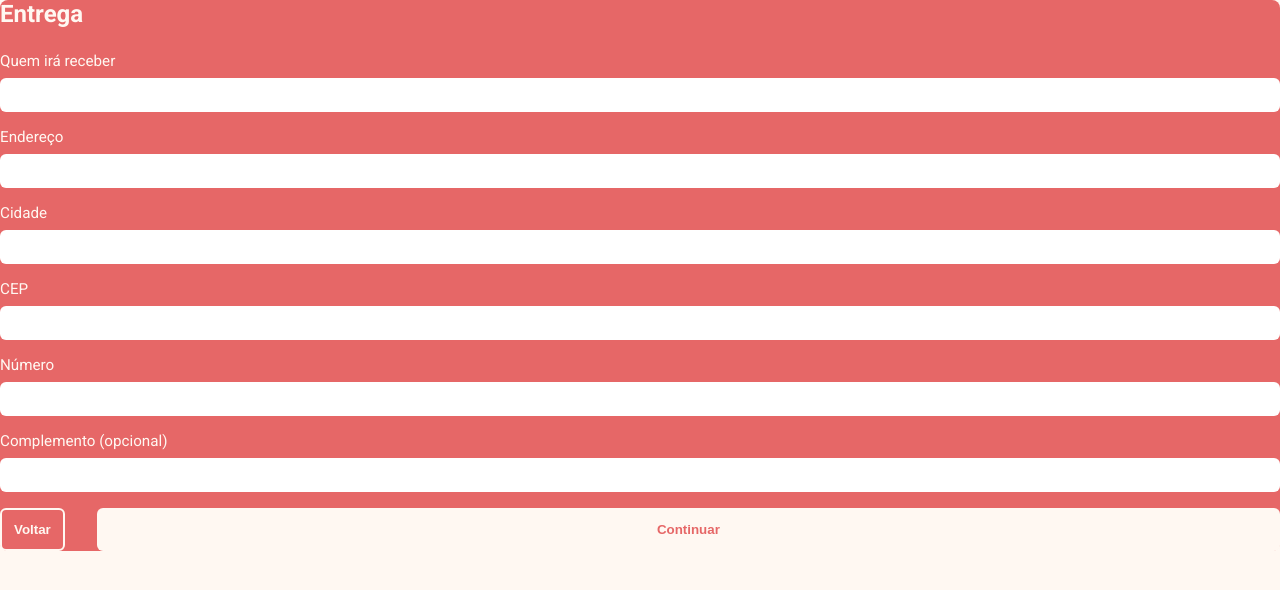
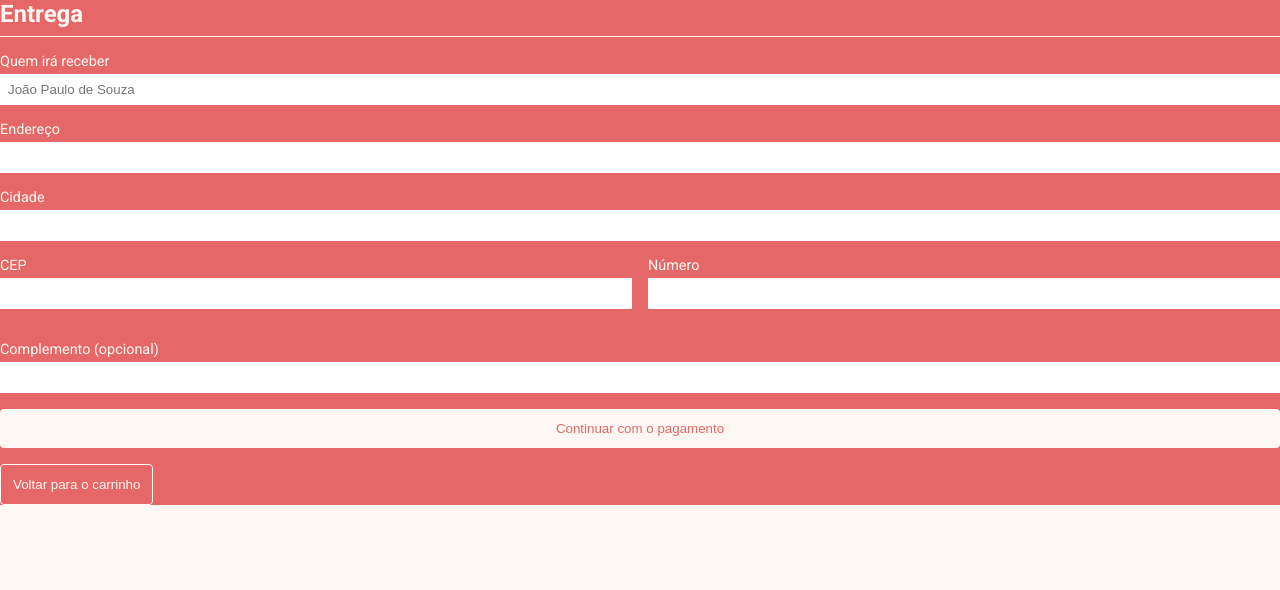
Before and after one commit to lh5818181/Exercicio_Efood, a React (Create React App) app: page /checkout/delivery in a window 1280 px wide. Shown: the top 590 px of the page. Built offline with nearby package versions, Linux system fonts and the light colour scheme.

Commit message:
ajustando checkout

```diff
--- a/src/components/CartSidebar/styles.ts
+++ b/src/components/CartSidebar/styles.ts
@@ -13,7 +13,7 @@ export const Overlay = styled.div`
 export const Sidebar = styled.div`
   width: 360px;
   height: 100% ;
-  padding: 40px 8px 0px 8px;
+  padding: 32px 8px 0px 8px;
   background: ${Cores.vermelhoClaro};
   color: ${Cores.bege};
   position: sticky;
--- a/src/features/checkout/CheckoutRoutes.tsx
+++ b/src/features/checkout/CheckoutRoutes.tsx
@@ -1,26 +1,50 @@
-import { Routes, Route, Navigate } from 'react-router-dom'
+// src/features/checkout/CheckoutRoutes.tsx
+import React from 'react'
+import { Routes, Route, Navigate, useNavigate } from 'react-router-dom'
+import { useCheckout } from './CheckoutContext'
 import DeliveryForm from './components/DeliveryForm'
 import PaymentForm from './components/PaymentForm'
 import ConfirmationScreen from './components/ConfirmationScreen'
 import { DeliveryData, PaymentData } from './types'
 
 export default function CheckoutRoutes() {
+  const { setDeliveryData, setPaymentData } = useCheckout()
+  const navigate = useNavigate()
+
   return (
     <Routes>
       <Route path="/" element={<Navigate to="delivery" replace />} />
-      <Route path="delivery" element={<DeliveryForm onNext={function (data: DeliveryData): void {
-        throw new Error('Function not implemented.')
-      } } onBack={function (): void {
-        throw new Error('Function not implemented.')
-      } } />} />
-      <Route path="payment" element={<PaymentForm onNext={function (data: PaymentData): void {
-        throw new Error('Function not implemented.')
-      } } onBack={function (): void {
-        throw new Error('Function not implemented.')
-      } } />} />
-      <Route path="confirmation" element={<ConfirmationScreen onReset={function (): void {
-        throw new Error('Function not implemented.')
-      } } />} />
+
+      <Route
+        path="delivery"
+        element={
+          <DeliveryForm
+            onNext={(data: DeliveryData) => {
+              setDeliveryData(data)
+              navigate('/checkout/payment')
+            }}
+            onBack={() => navigate(-1)}
+          />
+        }
+      />
+
+      <Route
+        path="payment"
+        element={
+          <PaymentForm
+            onNext={(data: PaymentData) => {
+              setPaymentData(data)
+              navigate('/checkout/confirmation')
+            }}
+            onBack={() => navigate('/checkout/delivery')}
+          />
+        }
+      />
+
+      <Route
+        path="confirmation"
+        element={<ConfirmationScreen />}
+      />
     </Routes>
   )
 }
--- a/src/features/checkout/components/DeliveryForm.tsx
+++ b/src/features/checkout/components/DeliveryForm.tsx
@@ -1,3 +1,4 @@
+// src/features/checkout/components/DeliveryForm.tsx
 import React, { useState } from 'react'
 import { DeliveryData } from '../types'
 import * as S from '../styles'
@@ -31,36 +32,79 @@ const DeliveryForm: React.FC<Props> = ({ onNext, onBack }) => {
     <S.Form onSubmit={handleSubmit}>
       <S.Title>Entrega</S.Title>
 
-      {(
-        [
-          ['name', 'Quem irá receber'],
-          ['address', 'Endereço'],
-          ['city', 'Cidade'],
-          ['cep', 'CEP'],
-          ['number', 'Número'],
-          ['complement', 'Complemento (opcional)'],
-        ] as [keyof DeliveryData, string][]
-      ).map(([field, label]) => (
-        <S.Field key={field}>
-          <S.Label>{label}</S.Label>
+      <S.Field>
+        <S.Label>Quem irá receber</S.Label>
+        <S.Input
+          type="text"
+          name="name"
+          value={form.name}
+          onChange={handleChange}
+          placeholder="João Paulo de Souza"
+          required
+        />
+      </S.Field>
+
+      <S.Field>
+        <S.Label>Endereço</S.Label>
+        <S.Input
+          type="text"
+          name="address"
+          value={form.address}
+          onChange={handleChange}
+          required
+        />
+      </S.Field>
+
+      <S.Field>
+        <S.Label>Cidade</S.Label>
+        <S.Input
+          type="text"
+          name="city"
+          value={form.city}
+          onChange={handleChange}
+          required
+        />
+      </S.Field>
+
+      <S.Row>
+        <S.Field style={{ flex: 1 }}>
+          <S.Label>CEP</S.Label>
           <S.Input
             type="text"
-            name={field}
-            value={form[field] || ''}
+            name="cep"
+            value={form.cep}
             onChange={handleChange}
-            required={field !== 'complement'}
+            required
           />
         </S.Field>
-      ))}
+        <S.Field style={{ flex: 1, marginLeft: '1rem' }}>
+          <S.Label>Número</S.Label>
+          <S.Input
+            type="text"
+            name="number"
+            value={form.number}
+            onChange={handleChange}
+            required
+          />
+        </S.Field>
+      </S.Row>
 
-      <S.Flex>
-        <S.Button type="button" onClick={onBack}>
-          Voltar
-        </S.Button>
-        <S.Button full type="submit">
-          Continuar
-        </S.Button>
-      </S.Flex>
+      <S.Field>
+        <S.Label>Complemento (opcional)</S.Label>
+        <S.Input
+          type="text"
+          name="complement"
+          value={form.complement}
+          onChange={handleChange}
+        />
+      </S.Field>
+
+      <S.Button full type="submit">
+        Continuar com o pagamento
+      </S.Button>
+      <S.Button type="button" onClick={onBack}>
+        Voltar para o carrinho
+      </S.Button>
     </S.Form>
   )
 }
--- a/src/features/checkout/components/PaymentForm.tsx
+++ b/src/features/checkout/components/PaymentForm.tsx
@@ -1,5 +1,5 @@
+// src/features/checkout/components/PaymentForm.tsx
 import React, { useState, useEffect } from 'react'
-import { useNavigate } from 'react-router-dom'
 import { useCheckout } from '../CheckoutContext'
 import { PaymentData } from '../types'
 import * as S from '../styles'
@@ -10,6 +10,7 @@ interface Props {
 }
 
 const PaymentForm: React.FC<Props> = ({ onNext, onBack }) => {
+  const { deliveryData } = useCheckout()
   const [form, setForm] = useState<PaymentData>({
     nameOnCard: '',
     cardNumber: '',
@@ -17,13 +18,13 @@ const PaymentForm: React.FC<Props> = ({ onNext, onBack }) => {
     expiryYear: '',
     cvv: '',
   })
-  const { deliveryData } = useCheckout()
-  const navigate = useNavigate()
 
-  // se não houver dados de entrega, volta
+  // não deixa acessar sem dados de entrega
   useEffect(() => {
-    if (!deliveryData) navigate('../delivery', { replace: true })
-  }, [deliveryData, navigate])
+    if (!deliveryData) onBack()
+  }, [deliveryData, onBack])
+
+  const total = deliveryData ? Number(deliveryData.number) : 0 // você pode trazer o total real do contexto/cart
 
   const handleChange = (e: React.ChangeEvent<HTMLInputElement>) => {
     const { name, value } = e.target
@@ -37,7 +38,9 @@ const PaymentForm: React.FC<Props> = ({ onNext, onBack }) => {
 
   return (
     <S.Form onSubmit={handleSubmit}>
-      <S.Title>Pagamento</S.Title>
+      <S.Title>
+        Pagamento – Valor a pagar R$ {total.toFixed(2)}
+      </S.Title>
 
       <S.Field>
         <S.Label>Nome no cartão</S.Label>
@@ -50,20 +53,32 @@ const PaymentForm: React.FC<Props> = ({ onNext, onBack }) => {
         />
       </S.Field>
 
-      <S.Field>
-        <S.Label>Número do cartão</S.Label>
-        <S.Input
-          type="text"
-          name="cardNumber"
-          value={form.cardNumber}
-          onChange={handleChange}
-          required
-        />
-      </S.Field>
+      <S.Row>
+        <S.Field style={{ flex: 1 }}>
+          <S.Label>Número do cartão</S.Label>
+          <S.Input
+            type="text"
+            name="cardNumber"
+            value={form.cardNumber}
+            onChange={handleChange}
+            required
+          />
+        </S.Field>
+        <S.Field style={{ width: '6rem', marginLeft: '1rem' }}>
+          <S.Label>CVV</S.Label>
+          <S.Input
+            type="text"
+            name="cvv"
+            value={form.cvv}
+            onChange={handleChange}
+            required
+          />
+        </S.Field>
+      </S.Row>
 
-      <S.Flex>
-        <S.Field flex={1}>
-          <S.Label>MM</S.Label>
+      <S.Row>
+        <S.Field style={{ flex: 1 }}>
+          <S.Label>Mês de vencimento</S.Label>
           <S.Input
             type="text"
             name="expiryMonth"
@@ -72,8 +87,8 @@ const PaymentForm: React.FC<Props> = ({ onNext, onBack }) => {
             required
           />
         </S.Field>
-        <S.Field flex={1}>
-          <S.Label>AA</S.Label>
+        <S.Field style={{ flex: 1, marginLeft: '1rem' }}>
+          <S.Label>Ano de vencimento</S.Label>
           <S.Input
             type="text"
             name="expiryYear"
@@ -82,27 +97,14 @@ const PaymentForm: React.FC<Props> = ({ onNext, onBack }) => {
             required
           />
         </S.Field>
-      </S.Flex>
+      </S.Row>
 
-      <S.Field>
-        <S.Label>CVV</S.Label>
-        <S.Input
-          type="text"
-          name="cvv"
-          value={form.cvv}
-          onChange={handleChange}
-          required
-        />
-      </S.Field>
-
-      <S.Flex>
-        <S.Button type="button" onClick={onBack}>
-          Voltar
-        </S.Button>
-        <S.Button full type="submit">
-          Finalizar
-        </S.Button>
-      </S.Flex>
+      <S.Button full type="submit">
+        Finalizar pagamento
+      </S.Button>
+      <S.Button type="button" onClick={onBack}>
+        Voltar para a edição de endereço
+      </S.Button>
     </S.Form>
   )
 }
--- a/src/features/checkout/styles.ts
+++ b/src/features/checkout/styles.ts
@@ -1,72 +1,64 @@
+// src/features/checkout/styles.ts
 import styled from 'styled-components'
 import { Cores } from '../../styles/global'
 
-// Container geral de formulário
 export const Form = styled.form`
-  width: 100%;
   background: ${Cores.vermelhoClaro};
   color: ${Cores.bege};
-  border-radius: 8px;
+  width: 100%;
+  box-sizing: border-box;
 `
 
 export const Title = styled.h2`
-  font-size: 1.5rem;
-  margin-bottom: 1.5rem;
+  margin-bottom: 16px;
+  border-bottom: 1px solid ${Cores.bege};
+  padding-bottom: 0.5rem;
 `
 
-export const Field = styled.div<{ flex?: number }>`
-  display: flex;
-  flex-direction: column;
-  flex: ${({ flex }) => flex ?? 'unset'};
+export const Field = styled.div`
   margin-bottom: 1rem;
 `
 
 export const Label = styled.label`
-  font-size: 0.95rem;
-  margin-bottom: 0.5rem;
+  font-size: 0.9rem;
+  display: block;
+  margin-bottom: 0.25rem;
 `
 
 export const Input = styled.input`
-  padding: 8px 12px;
+  width: 100%;
+  padding: 0.5rem;
   border: none;
-  border-radius: 6px;
-  font-size: 1rem;
-  color: #111;
+  box-sizing: border-box;
+`
+
+export const Row = styled.div`
+  display: flex;
+  margin-bottom: 1rem;
 `
 
 export const Button = styled.button<{ full?: boolean }>`
+  width: ${({ full }) => (full ? '100%' : 'auto')};
+  display: block;
+  margin: ${({ full }) => (full ? '1rem 0' : '0.5rem 0')};
   padding: 0.75rem;
-  border: none;
-  border-radius: 6px;
-  font-weight: bold;
-  cursor: pointer;
   background: ${({ full }) => (full ? Cores.bege : 'transparent')};
   color: ${({ full }) => (full ? Cores.vermelhoClaro : Cores.bege)};
-  border: ${({ full }) => (full ? 'none' : `2px solid ${Cores.bege}`)};
-  width: ${({ full }) => (full ? '100%' : 'auto')};
-  margin-right: ${({ full }) => (full ? '0' : '1rem')};
-
-  &:hover {
-    opacity: 0.8;
-  }
-`
-
-export const Flex = styled.div`
-  display: flex;
-  gap: 1rem;
+  text-align: center;
+  border: ${({ full }) => (full ? 'none' : `1px solid ${Cores.bege}`)};
+  border-radius: 4px;
+  cursor: pointer;
 `
 
 export const ConfirmationContainer = styled.div`
-  padding: 24px;
-  max-width: 500px;
-  margin: 2rem auto;
   background: ${Cores.vermelhoClaro};
   color: ${Cores.bege};
-  border-radius: 8px;
+  padding: 1.5rem;
   text-align: center;
 `
 
 export const Text = styled.p`
+  font-size: 0.9rem;
+  line-height: 1.4;
   margin-bottom: 1rem;
-  line-height: 1.4;
 `
```
Also changed, not shown: src/components/CartSidebar/index.tsx (+4 -15 lines), src/features/checkout/components/ConfirmationScreen.tsx (+75 -20 lines).
